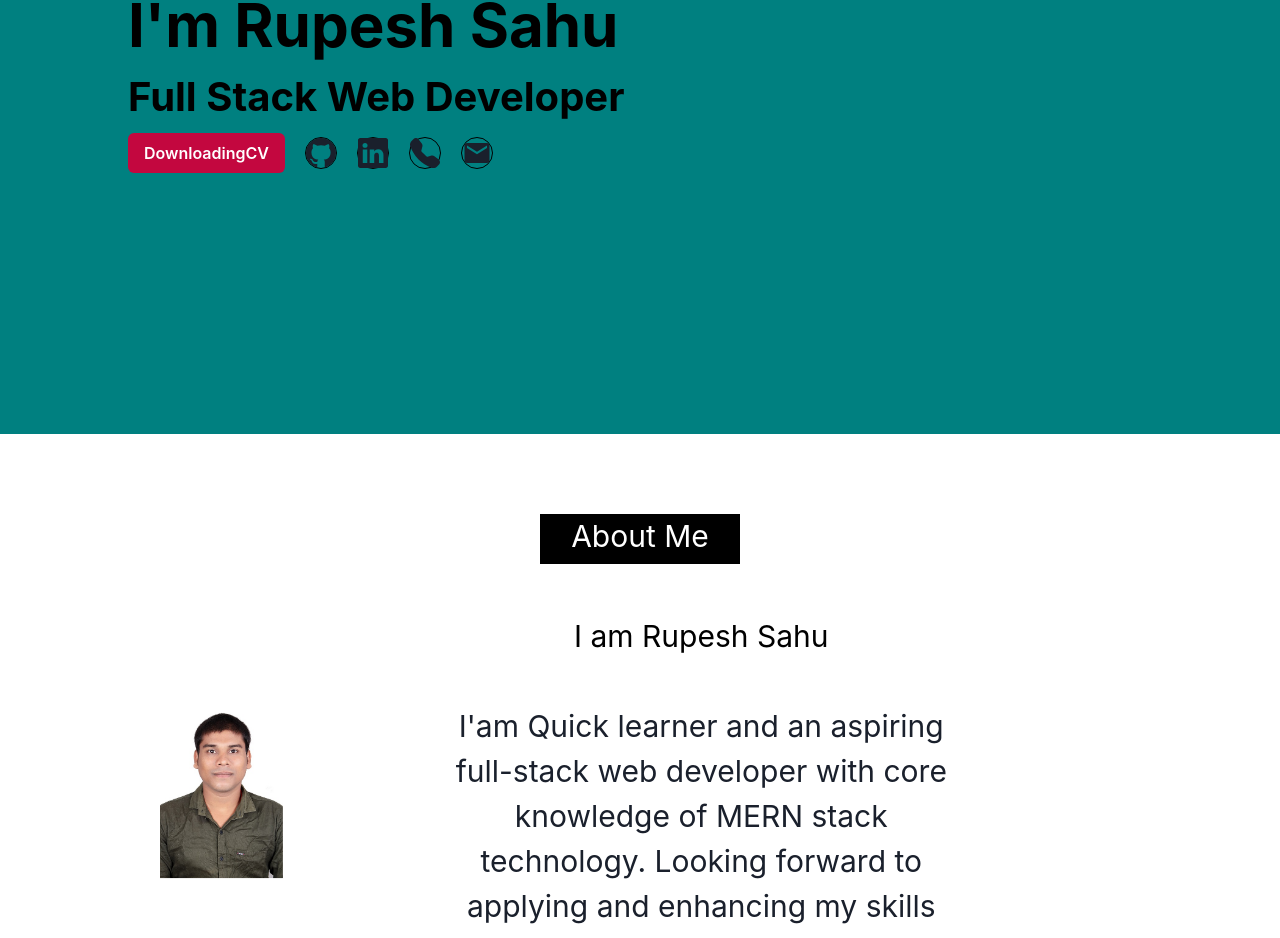
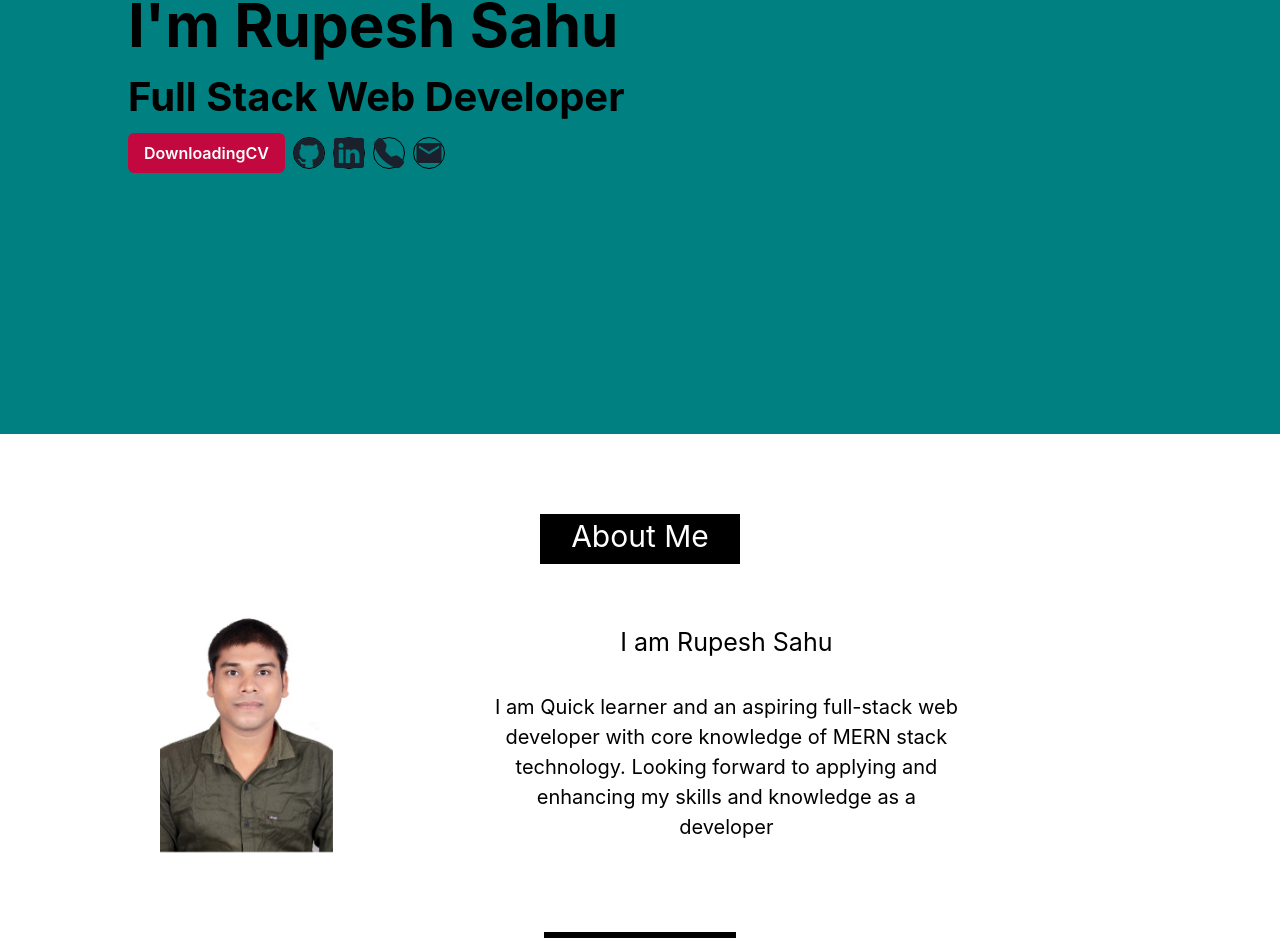
Before and after one commit to RupeshSahu969/RupeshSahu969.github.io, a React (Create React App) app: page / in a window 1280 px wide. Shown: the part 356-1294 px from the top of the page. Built offline with nearby package versions, Linux system fonts and the light colour scheme.

Commit message:
add changes

```diff
--- a/src/componants/About.jsx
+++ b/src/componants/About.jsx
@@ -64,9 +64,10 @@ const About = () => {
                 <h4>I am Rupesh Sahu</h4>
                  <p>
                   <br/>
-                 I'am Quick learner and an aspiring full-stack
-             web developer with core knowledge of MERN stack technology.
-              Looking forward to applying and enhancing my skills and knowledge as a developer
+                 I am Quick learner and an aspiring full-stack
+                 web developer with core knowledge of MERN stack technology.
+                Looking forward to applying and enhancing my
+                skills and knowledge as a developer
 
                  </p>
                </div>
--- a/src/componants/Calendar.jsx
+++ b/src/componants/Calendar.jsx
@@ -7,8 +7,8 @@ const Calendar = () => {
 
   return (
     <div className='gittop1'>
-        <Box m="auto" w={["50%", "25%", "30%", "15%"]}>
-        <Heading bg="black" fontWeight="300" color="white" p={1}>
+        <Box m="auto" w={["100%", "25%", "30%", "15%"]}>
+        <Heading bg="black"  color="white" p={1}>
           Github Calendar
         </Heading>
         <Box style={arrow} bg="black"></Box>
--- a/src/componants/Home.jsx
+++ b/src/componants/Home.jsx
@@ -65,7 +65,7 @@ const Home = () => {
             <Heading fontSize="40px" color="black">
               Full Stack Web Developer
             </Heading>
-            <Flex align="center" gap={5}>
+            <Flex align="center" gap={2}>
               <a  href="Rupesh_Sahu_Resume.pdf" download="Rupesh_Sahu_Resume.pdf">
               <Button bg="pink" color="white">
               {/* <Link
--- a/src/componants/Project.jsx
+++ b/src/componants/Project.jsx
@@ -44,7 +44,7 @@ const Project = () => {
         columns={[1, 1, 1, 1, 2]}
         align="center"
         justify="center"
-        spacingY={10}
+        spacingY={20}
         pt={"5%"}
         pb={"5%"}
       >
@@ -80,7 +80,7 @@ const Project = () => {
               </Button>
             </Flex>
           </Stack>
-          <Box w="100%" h="330px" className="imageBox" style={imgcardstyle}>
+          <Box w="100%" h="330px" className="imageBox">
             <Image
               src={nord}
               w="100%"
@@ -126,7 +126,7 @@ On Sports, Business, Technology, Entertainment
               </Button>
             </Flex>
           </Stack>
-          <Box w="100%" h="330px" className="imageBox" style={imgcardstyle}>
+          <Box w="100%" h="330px" className="imageBox">
             <Image
               src={bestbuy}
               w="100%"
@@ -171,7 +171,7 @@ On Sports, Business, Technology, Entertainment
               </Button>
             </Flex>
           </Stack>
-          <Box w="100%" h="330px" className="imageBox" style={imgcardstyle}>
+          <Box w="100%" h="330px" className="imageBox">
             <Image
               src={quiz}
               w="100%"
@@ -212,7 +212,7 @@ On Sports, Business, Technology, Entertainment
               </Button>
             </Flex>
           </Stack>
-          <Box w="100%" h="330px" className="imageBox" style={imgcardstyle}>
+          <Box w="100%" h="330px" className="imageBox">
             <Image
               src={fabbag}
               w="100%"
--- a/src/componants/portfolio.css
+++ b/src/componants/portfolio.css
@@ -242,7 +242,11 @@
 
   margin: auto;
 }.pro2> h4{
-  font-size: 30px;
+  font-size: 25px;
+  color: black;
+}
+.pro2> p{
+  font-size: 20px;
   color: black;
 }
 .profile>div>button>a:hover{
--- a/src/componants/style/skill.css
+++ b/src/componants/style/skill.css
@@ -26,6 +26,7 @@
   width: 80%;
 
   margin: auto;
+  margin-bottom: 250px;
 
 }
 .skilltop > h1{
@@ -54,7 +55,7 @@
   box-shadow: rgba(100, 100, 111, 0.2) 0px 7px 29px 0px;
 }
 
-@media all and (max-width: 1000px) and (min-width: 450px) {
+@media all and (max-width: 1000px) and (min-width: 750px) {
   /* mobile-devices */
   .skill1 {
     display: grid;
@@ -63,7 +64,7 @@
   }
 
 }
-@media all and (max-width: 449px) and (min-width: 300px) {
+@media all and (max-width: 749px) and (min-width: 500px) {
   /* mobile-devices */
   .skill1 {
     display: grid;
@@ -72,11 +73,11 @@
   }
 
 }
-@media all and (max-width: 299px) and (min-width: 100px) {
+@media all and (max-width: 599px) and (min-width: 100px) {
   /* mobile-devices */
   .skill1 {
     display: grid;
-    grid-template-columns: repeat(2, 1fr);
+    grid-template-columns: repeat(1, 1fr);
   }
 
 }
```
Also changed, not shown: src/componants/Navbar.jsx (line endings or trailing spaces).
